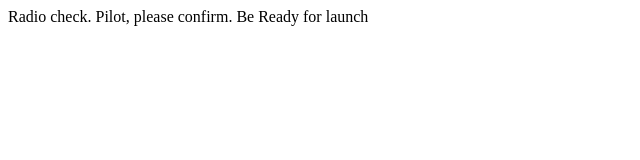
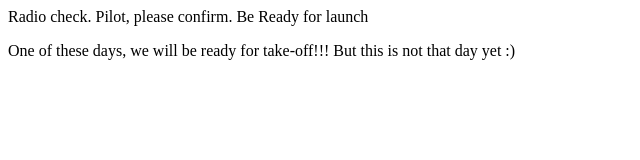
Before and after one commit to KParrish01/Communication-log-1, a plain HTML site: page index.html in a window 1280 px wide. Shown: the whole page, without its empty margins (0-640 px from the left). Drawn offline with Linux system fonts and the light colour scheme.

Commit message:
Hopefully...

```diff
--- a/index.html
+++ b/index.html
@@ -1,5 +1,5 @@
 <body>
     <p>Radio check. Pilot, please confirm. Be Ready for launch</p>
-
+    <p>One of these days, we will be ready for take-off!!! But this is not that day yet :)</p>
  </body>
  </html>
```
